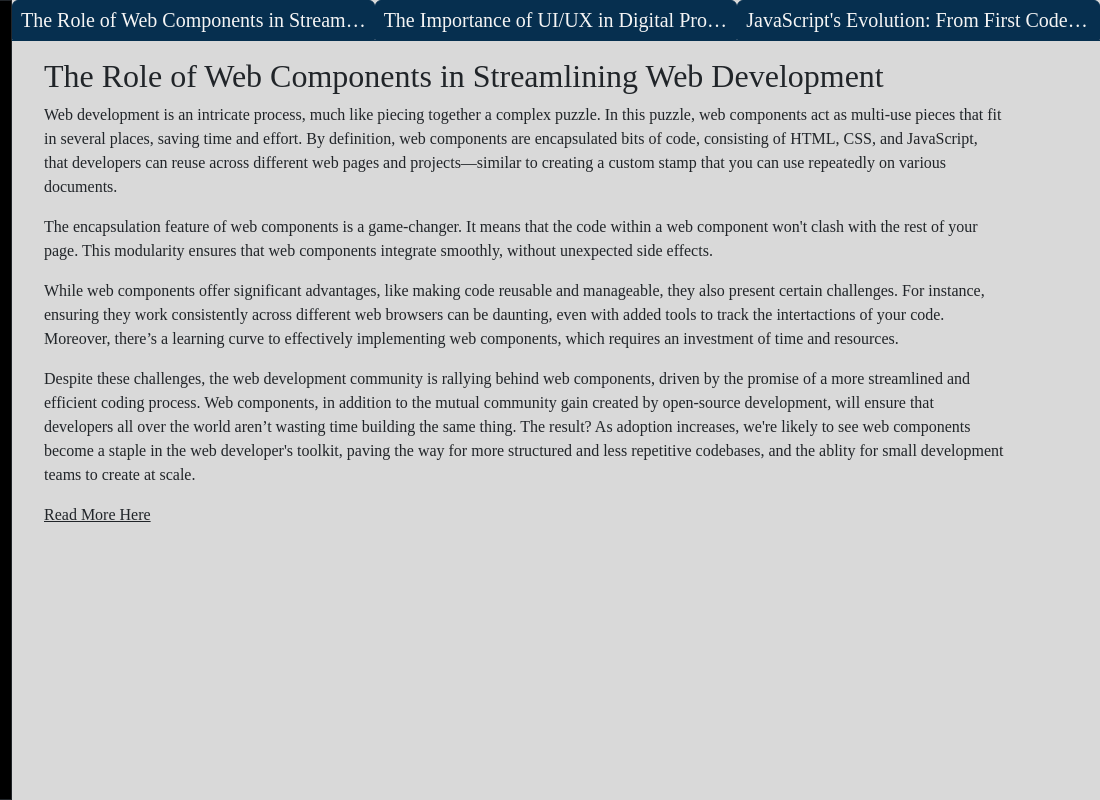
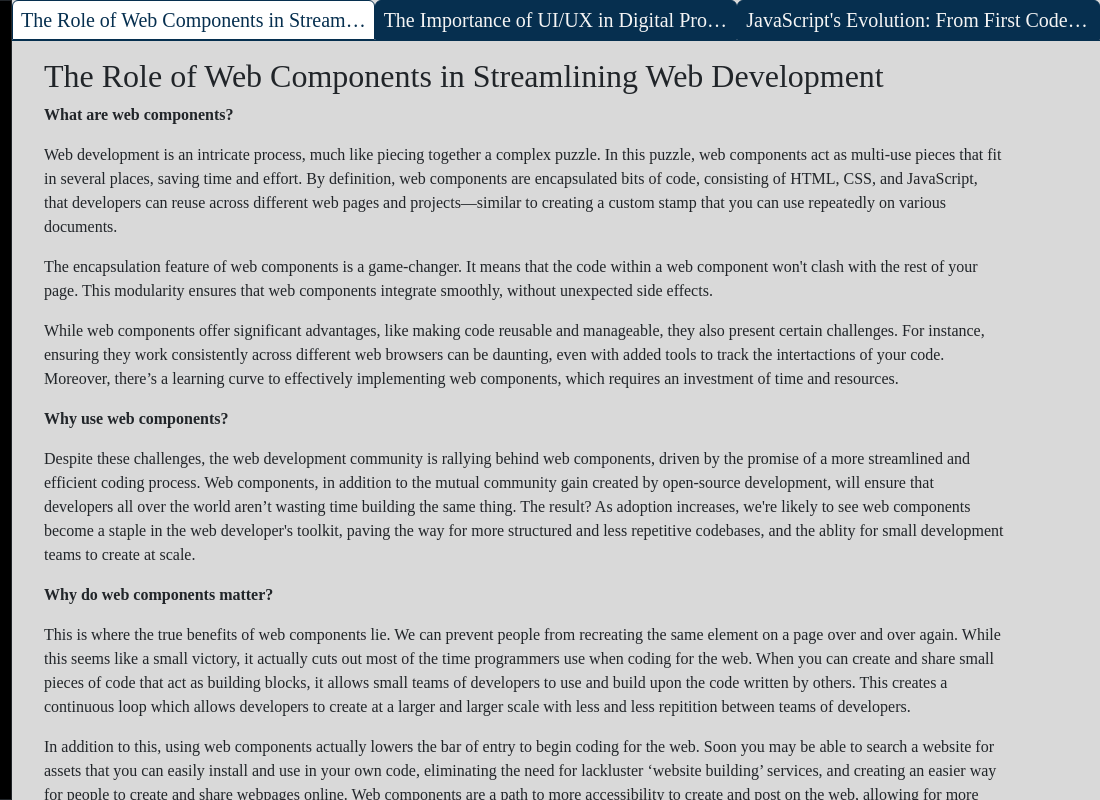
Before and after one commit to kchar601/Portfolio, a website: page public/blog.html in a window 1280 px wide. Shown: the full height of the page, 180-1280 px from the left. Drawn offline with nearby package versions, Linux system fonts and the light colour scheme; a web font is replaced by a local one.

Commit message:
updated articles and active tab

```diff
--- a/public/articles.json
+++ b/public/articles.json
@@ -2,35 +2,47 @@
     {
       "title" : "The Role of Web Components in Streamlining Web Development",
       "text" : {
+        "line0" : "<b>What are web components?</b>",
         "line1" : "Web development is an intricate process, much like piecing together a complex puzzle. In this puzzle, web components act as multi-use pieces that fit in several places, saving time and effort. By definition, web components are encapsulated bits of code, consisting of HTML, CSS, and JavaScript, that developers can reuse across different web pages and projects—similar to creating a custom stamp that you can use repeatedly on various documents.",
         "line2" : "The encapsulation feature of web components is a game-changer. It means that the code within a web component won't clash with the rest of your page. This modularity ensures that web components integrate smoothly, without unexpected side effects.",
         "line3" : "While web components offer significant advantages, like making code reusable and manageable, they also present certain challenges. For instance, ensuring they work consistently across different web browsers can be daunting, even with added tools to track the intertactions of your code. Moreover, there’s a learning curve to effectively implementing web components, which requires an investment of time and resources.",
-        "line4" : "Despite these challenges, the web development community is rallying behind web components, driven by the promise of a more streamlined and efficient coding process. Web components, in addition to the mutual community gain created by open-source development, will ensure that developers all over the world aren’t wasting time building the same thing.  The result? As adoption increases, we're likely to see web components become a staple in the web developer's toolkit, paving the way for more structured and less repetitive codebases, and the ablity for small development teams to create at scale.",
-        "line5" : "<a href='https://bradfrost.com/blog/post/lets-talk-about-web-components/'>Read More Here</a>"
+        "line4" : "<b>Why use web components?</b>",
+        "line5" : "Despite these challenges, the web development community is rallying behind web components, driven by the promise of a more streamlined and efficient coding process. Web components, in addition to the mutual community gain created by open-source development, will ensure that developers all over the world aren’t wasting time building the same thing.  The result? As adoption increases, we're likely to see web components become a staple in the web developer's toolkit, paving the way for more structured and less repetitive codebases, and the ablity for small development teams to create at scale.",
+        "line6" : "<b>Why do web components matter?</b>",
+        "line7" : "This is where the true benefits of web components lie. We can prevent people from recreating the same element on a page over and over again. While this seems like a small victory, it actually cuts out most of the time programmers use when coding for the web. When you can create and share small pieces of code that act as building blocks, it allows small teams of developers to use and build upon the code written by others. This creates a continuous loop which allows developers to create at a larger and larger scale with less and less repitition between teams of developers.",
+        "line8" : "In addition to this, using web components actually lowers the bar of entry to begin coding for the web. Soon you may be able to search a website for assets that you can easily install and use in your own code, eliminating the need for lackluster ‘website building’ services, and creating an easier way for people to create and share webpages online. Web components are a path to more accessibility to create and post on the web, allowing for more free speech and creativity online, and giving a voice to the common person online.",
+        "line9" : "<a href='https://bradfrost.com/blog/post/lets-talk-about-web-components/'>Read More Here</a>"
       }
     },
     {
       "title" : "The Importance of UI/UX in Digital Product Success",
       "text" : {
+        "line0" : "<b>What is UI/UX?</b>",
         "line1" : "Imagine walking into a room where everything is where you expect it to be—this comfort is what good UI (User Interface) and UX (User Experience) design brings to digital products. UI deals with the visual elements of an interface, ensuring that users find buttons, icons, and actions right where they intuitively feel they should be. UX takes it a step further, orchestrating the entire user journey to ensure that each interaction is meaningful and satisfying.",
-        "line2" : "The impact of UI/UX is far-reaching. It determines whether a new visitor to your website will stay and explore or leave in frustration. For instance, an online store with a seamless checkout process (thanks to thoughtful UX) and visually appealing product displays (courtesy of good UI) is more likely to convert visitors into customers. The result is a direct and measurable impact on the site's conversion rates and overall success.",
-        "line3" : "Investing in UI/UX design is not just for making a product 'look pretty'—it's about creating a product that resonates with the user. It's like designing a user-friendly tv remote; the buttons are placed just where your fingers would expect them to be, allowing you to effortlessly navigate even in the dark. The best UI/UX designs go unnoticed because they create a seamless experience; users achieve their goals with ease, which in turn creates loyalty and trust in the product.",
-        "line4" : "Good UI/UX is not a one-time investment. It requires ongoing research, understanding user feedback, and adapting to the ever-changing expectations of the user base. The payoff, however, is substantial. A product with robust UI/UX design stands out in a crowded market, not only through increased user satisfaction but also through word-of-mouth and the growth that comes with it.",
-        "line5" : "<a href='https://medium.com/@thinkwik/do-you-know-the-importance-of-ui-ux-development-773eae38436e'>Read More Here</a>"
+        "line2" : "<b>Why is UI/UX important?</b>",
+        "line3" : "The impact of UI/UX is far-reaching. It determines whether a new visitor to your website will stay and explore or leave in frustration. For instance, an online store with a seamless checkout process (thanks to thoughtful UX) and visually appealing product displays (courtesy of good UI) is more likely to convert visitors into customers. The result is a direct and measurable impact on the site's conversion rates and overall success.",
+        "line4" : "Investing in UI/UX design is not just for making a product 'look pretty'—it's about creating a product that resonates with the user. It's like designing a user-friendly tv remote; the buttons are placed just where your fingers would expect them to be, allowing you to effortlessly navigate even in the dark. The best UI/UX designs go unnoticed because they create a seamless experience; users achieve their goals with ease, which in turn creates loyalty and trust in the product.",
+        "line5" : "<b>I've integrated UI/UX principles into my app, now what?</b>",
+        "line6" : "Good UI/UX is not a one-time investment. It requires ongoing research, understanding user feedback, and adapting to the ever-changing expectations of the user base. The payoff, however, is substantial. A product with robust UI/UX design stands out in a crowded market, not only through increased user satisfaction but also through word-of-mouth and the growth that comes with it.",
+        "line7" : "<a href='https://medium.com/@thinkwik/do-you-know-the-importance-of-ui-ux-development-773eae38436e'>Read More Here</a>"
       }
     },
     {
       "title" : "JavaScript's Evolution: From First Code to Global Standard",
       "text" : {
+        "line0" : "<b>My coding journey:</b>",
         "line1" : "My coding journey, which began with creating simple HTML pages in middle school, was transformed by JavaScript. It added interactivity to my projects, turning static pages into dynamic ones. Fast-forward to the present day, and JavaScript has evolved to become the backbone of the web. It's as prevalent as English in global communication, connecting developers across continents.",
-        "line2" : "The adaptability of JavaScript is its most significant advantage. With this single language, a developer can create interactive websites, build powerful web servers, and even develop rich mobile applications. This versatility is comparable to a Swiss Army knife—regardless of the task at hand, JavaScript has a tool that can help.",
-        "line3" : "Yet, JavaScript's omnipresence is not just due to its versatility but also its accessibility. Learning it is straightforward, making it a gateway for many into the world of programming. Moreover, the community around JavaScript is vast and active, continuously contributing to a growing library of resources, frameworks, and tools that ease the learning curve for newcomers.",
-        "line4" : "Despite its widespread use, JavaScript has its critics. Yes, the language has peculiarities that can stump even seasoned programmers, but these quirks are also what give JavaScript its character. The ongoing updates to the language and the commitment of the developer community to improve it speak to its resilience and capacity for growth.",
-        "line5" : "JavaScript's universal nature makes it more than just a coding language—it's a unifying force in the digital world. As someone who has grown with JavaScript, I've witnessed its potential to empower and innovate. It stands today not just as a tool for creating web content but connecting people everywhere.",
-        "line6" : "As someone who has grown with JavaScript, I've witnessed its potential to empower and innovate. It stands today not just as a tool for creating web content but as a testament to the collaborative spirit of the programming community. It's been the catalyst for countless innovative projects and startups. The universality of JavaScript makes it an indispensable skill in the digital age and a central pillar of web technology education.",
-        "line7" : "As we look to the future, JavaScript's role is only set to expand. The Internet of Things (IoT), for instance, is an area ripe for JavaScript's reach, with its ability to run on low-powered devices and integrate with various systems. We're not just programming for the web anymore; we're programming for every device connected to it.",
-        "line8" : "From my first line of HTML to the complex JavaScript applications I work on today, the journey has been transformative. JavaScript isn't just the language I learned; it's the language that has grown with the web itself. Its adoption as a global standard doesn't stifle innovation; it propels it. By embracing JavaScript, we're not just choosing a programming language. We're choosing a path to the future—a future where the web continues to evolve, innovate, and connect us all.",
-        "line9" : "<a href='https://preston.so/writing/javascript-is-now-the-de-facto-language-of-experiences-beyond-the-web/'>Read More Here</a>"
+        "line2" : "<b>Why JavaScript?</b>",
+        "line3" : "The adaptability of JavaScript is its most significant advantage. With this single language, a developer can create interactive websites, build powerful web servers, and even develop rich mobile applications. This versatility is comparable to a Swiss Army knife—regardless of the task at hand, JavaScript has a tool that can help.",
+        "line4" : "Yet, JavaScript's omnipresence is not just due to its versatility but also its accessibility. Learning it is straightforward, making it a gateway for many into the world of programming. Moreover, the community around JavaScript is vast and active, continuously contributing to a growing library of resources, frameworks, and tools that ease the learning curve for newcomers.",
+        "line5" : "Despite its widespread use, JavaScript has its critics. Yes, the language has peculiarities that can stump even seasoned programmers, but these quirks are also what give JavaScript its character. The ongoing updates to the language and the commitment of the developer community to improve it speak to its resilience and capacity for growth.",
+        "line6" : "<b>Why should I use JavaScript?</b>",
+        "line7" : "JavaScript's universal nature makes it more than just a coding language—it's a unifying force in the digital world. As someone who has grown with JavaScript, I’ve witnessed its potential to empower and innovate. It stands today not just as a tool for creating web content but as a testament to the collaborative spirit of the programming community. It's been the catalyst for countless innovative projects and startups. The universality of JavaScript makes it an indispensable skill in the digital age and a central pillar of web technology education.",
+        "line8" : "JavaScript's ubiquity also reflects the needs of our interconnected world. It is essential for front-end development and increasingly dominant on the server side with Node.js. Its simplicity as a language, combined with the power it wields, makes JavaScript a logical choice for developers who want to build scalable, efficient applications quickly.",
+        "line9" : "<b>Where is JavaScript headed?</b>",
+        "line10" : "As we look to the future, JavaScript's role is only set to expand. The Internet of Things (IoT), for instance, is an area ripe for JavaScript's reach, with its ability to run on low-powered devices and integrate with various systems. We're not just programming for the web anymore; we're programming for every device connected to it.",
+        "line11" : "From my first line of HTML to the complex JavaScript applications I work on today, the journey has been transformative. JavaScript isn't just the language I learned; it's the language that has grown with the web itself. Its adoption as a global standard doesn't stifle innovation; it propels it. By embracing JavaScript, we're not just choosing a programming language. We're choosing a path to the future—a future where the web continues to evolve, innovate, and connect us all.",
+        "line12" : "<a href='https://preston.so/writing/javascript-is-now-the-de-facto-language-of-experiences-beyond-the-web/'>Read More Here</a>"
       }
     }
 ]
--- a/public/blog.html
+++ b/public/blog.html
@@ -17,9 +17,9 @@
     </script>
     <div class="sidebar-offset" style="top:0;">
     <div class="tab-wrapper border-bottom border-ink">
-        <button onclick="loadArticle(0)" class="bg-ink text-whitesmoke rounded-top border border-ink tab">The Role of Web Components in Streamlining Web Development</button>
-        <button onclick="loadArticle(1)" class="bg-ink text-whitesmoke rounded-top border border-ink tab">The Importance of UI/UX in Digital Product Success</button>
-        <button onclick="loadArticle(2)" class="bg-ink text-whitesmoke rounded-top border border-ink tab">JavaScript's Evolution: From First Code to Global Standard</button>
+        <button id='tab0' onclick="loadArticle(0);" class="bg-ink text-whitesmoke rounded-top border border-ink tab active">The Role of Web Components in Streamlining Web Development</button>
+        <button id='tab1' onclick="loadArticle(1)" class="bg-ink text-whitesmoke rounded-top border border-ink tab">The Importance of UI/UX in Digital Product Success</button>
+        <button id='tab2' onclick="loadArticle(2)" class="bg-ink text-whitesmoke rounded-top border border-ink tab">JavaScript's Evolution: From First Code to Global Standard</button>
     </div>
     <div class="active-article"></div>
     </div>
@@ -27,6 +27,12 @@
     function loadArticle(articleNum){
         const target = document.querySelector('.active-article');
         target.innerHTML = '';
+        const tabs = document.querySelectorAll('.tab');
+        tabs.forEach((tab) => {
+            tab.classList.remove('active');
+        });
+        const tab = document.querySelector(`#tab${articleNum}`);
+        tab.classList.add('active');
         fetch('./articles.json')
         .then((response) => response.json())
         .then((json) => {
@@ -98,6 +104,10 @@
             font-size: 32px;
         }
 
+        .active{
+            background-color: white !important;
+            color: #062F4F !important;
+        }
     </style>
 </body>
 </html>
```
